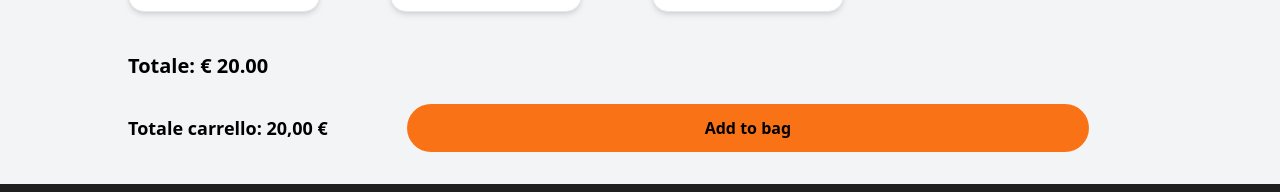
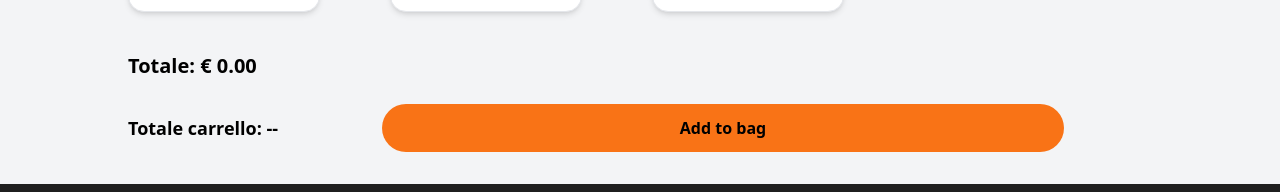
Before and after one commit to rubencommisso/mia_tech_progetto_finale, a React (Vite) app: page /product in a window 1280 px wide. Shown: the part 1421-1613 px from the top of the page. Built offline with nearby package versions, Linux system fonts and the light colour scheme.

Commit message:
add mod to price

```diff
--- a/src/components/PhoneCaseCustomizerIphone.jsx
+++ b/src/components/PhoneCaseCustomizerIphone.jsx
@@ -2,7 +2,7 @@ import React, { useState, useEffect } from "react";
 
 const PhoneCaseCustomizerIphone = ({
     setSelectedColor,
-    setSelectedPrice,
+    /* setSelectedPrice,  */
     setSelectedTextColorIphone,
     setSelectedTextIphone,
     setSelectedFontIphone,
@@ -24,10 +24,10 @@ const PhoneCaseCustomizerIphone = ({
 
     useEffect(() => {
         setSelectedColor(color);
-        setSelectedPrice(coverPrice);
+        /* setSelectedPrice(coverPrice); */
         setSelectedTextColorIphone(textColorIphone);
         setSelectedFontIphone(fontFamily);
-    }, [color, coverPrice, setSelectedColor, setSelectedTextColorIphone, setSelectedPrice,fontFamily, setSelectedFontIphone]);
+    }, [color, coverPrice, setSelectedColor, setSelectedTextColorIphone, /* setSelectedPrice, */fontFamily, setSelectedFontIphone]);
 
     const handleColorChange = (e) => {
         const newColor = e.target.value;
@@ -87,7 +87,7 @@ const PhoneCaseCustomizerIphone = ({
 
             {/* RIGHT SIDE: All controls */}
             <div className="flex flex-col space-y-6 w-full lg:w-1/2">
-                <h1 className="text-2xl font-bold">Personalizza la tua cover</h1>
+                <h1 className="text-2xl font-bold">Personalizza la tua cover 20€</h1>
 
                 {/* Selettore colore cover */}
                 <div className="flex flex-col items-start space-y-2">
@@ -102,7 +102,7 @@ const PhoneCaseCustomizerIphone = ({
 
                 {/* Input di testo + bottone */}
                 <div className="flex flex-col space-y-2">
-                <label className="font-medium">Inserisci la tua frase:</label>
+                <label className="font-medium">Inserisci la tua frase: 5€</label>
                     <input
                         type="text"
                         placeholder="Scrivi qualcosa..."
--- a/src/components/PhoneCaseCustomizerSamsung.jsx
+++ b/src/components/PhoneCaseCustomizerSamsung.jsx
@@ -2,7 +2,7 @@ import React, { useState, useEffect } from "react";
 
 const PhoneCaseCustomizerSamsung = ({
     setSelectedColor,
-    setSelectedPrice,
+   /*  setSelectedPrice,  */
     setSelectedTextColorSamsung,
     setSelectedTextSamsung,
     setSelectedFontSamsung, // ➕ AGGIUNTA
@@ -13,7 +13,7 @@ const PhoneCaseCustomizerSamsung = ({
     const [fontFamily, setFontFamily] = useState("Arial");
     const [textColorSamsung, setTextColorSamsung] = useState("#ffffff");
 
-    const coverPrice = 308;
+    const coverPrice = 20;
     const fonts = [
         "Arial", "Verdana", "Tahoma", "Trebuchet MS",
         "Georgia", "Times New Roman", "Courier New", "Comic Sans MS"
@@ -27,10 +27,10 @@ const PhoneCaseCustomizerSamsung = ({
 
     useEffect(() => {
         setSelectedColor(color);
-        setSelectedPrice(coverPrice);
+        /* setSelectedPrice(coverPrice); */
         setSelectedTextColorSamsung(textColorSamsung);
         setSelectedFontSamsung(fontFamily);
-    }, [color, coverPrice, fontFamily, setSelectedFontSamsung, setSelectedColor, setSelectedTextColorSamsung, setSelectedPrice]);
+    }, [color, coverPrice, fontFamily, setSelectedFontSamsung, setSelectedColor, setSelectedTextColorSamsung, /* setSelectedPrice */]);
 
     const handleColorChange = (e) => {
         const newColor = e.target.value;
@@ -90,7 +90,7 @@ const PhoneCaseCustomizerSamsung = ({
 
             {/* RIGHT SIDE: Controls */}
             <div className="flex flex-col space-y-6 w-full lg:w-1/2">
-                <h1 className="text-2xl font-bold">Personalizza la tua cover</h1>
+                <h1 className="text-2xl font-bold">Personalizza la tua cover 20€</h1>
 
                 {/* Colore cover */}
                 <div className="flex flex-col items-start space-y-2">
@@ -105,7 +105,7 @@ const PhoneCaseCustomizerSamsung = ({
 
                 {/* Input testo */}
                 <div className="flex flex-col space-y-2">
-                    <label className="font-medium">Inserisci la tua frase:</label>
+                    <label className="font-medium">Inserisci la tua frase: 5€</label>
                     <input
                         type="text"
                         placeholder="Scrivi qualcosa..."
--- a/src/pages/Cover.jsx
+++ b/src/pages/Cover.jsx
@@ -53,8 +53,11 @@ const Cover = () => {
     setActiveModel(model);
   };
 
-  const textPrice = 20; // Prezzo fisso
-  const coverPrice = selectedPrice || 0;
+  const textPrice = (activeButton === "apple" && textIphone.trim() !== "") ||
+                  (activeButton === "samsung" && textSamsung.trim() !== "")
+                  ? 5
+                  : 0;
+  const coverPrice = 20 || 0;
   const totalPrice = textPrice + coverPrice;
 
   const handleAddToCart = async () => {
--- a/src/pages/Product.jsx
+++ b/src/pages/Product.jsx
@@ -86,8 +86,11 @@ const Product = () => {
   const filmPrice = selectedFilm?.price || 0;
   const ringPrice = selectedRing?.price || 0;
   const kitPrice = selectedKit?.price || 0;
-  const coverPrice = selectedPrice || 0;
-  const textPrice = 20; // fisso
+  const coverPrice = /* selectedPrice  */activeButton ? 20 : 0 || 0;
+  const textPrice = (activeButton === "apple" && textIphone.trim() !== "") ||
+                  (activeButton === "samsung" && textSamsung.trim() !== "")
+                  ? 5
+                  : 0;
   const totalPrice = filmPrice + ringPrice + kitPrice + textPrice + coverPrice;
 
   // Handlers per selezioni
```
